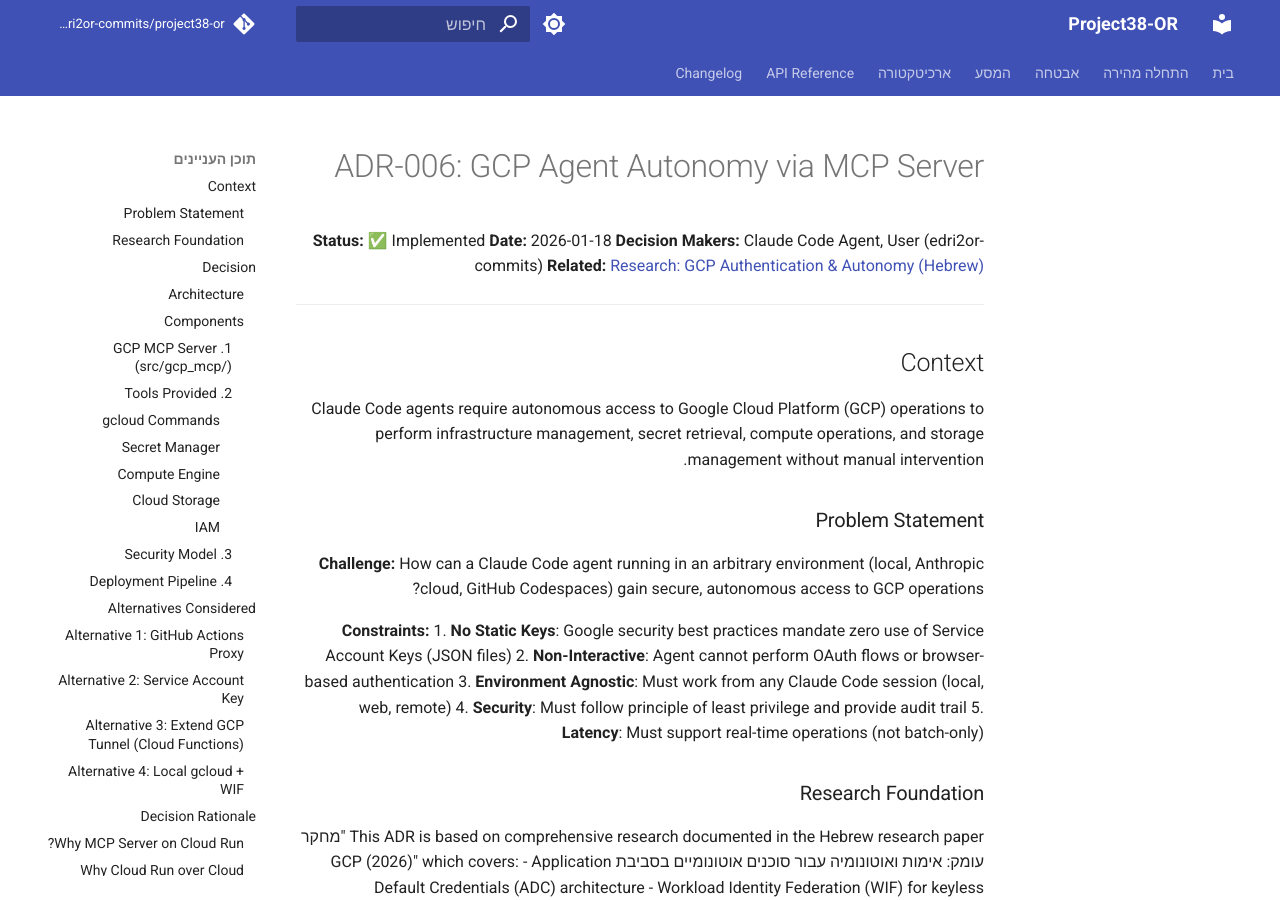
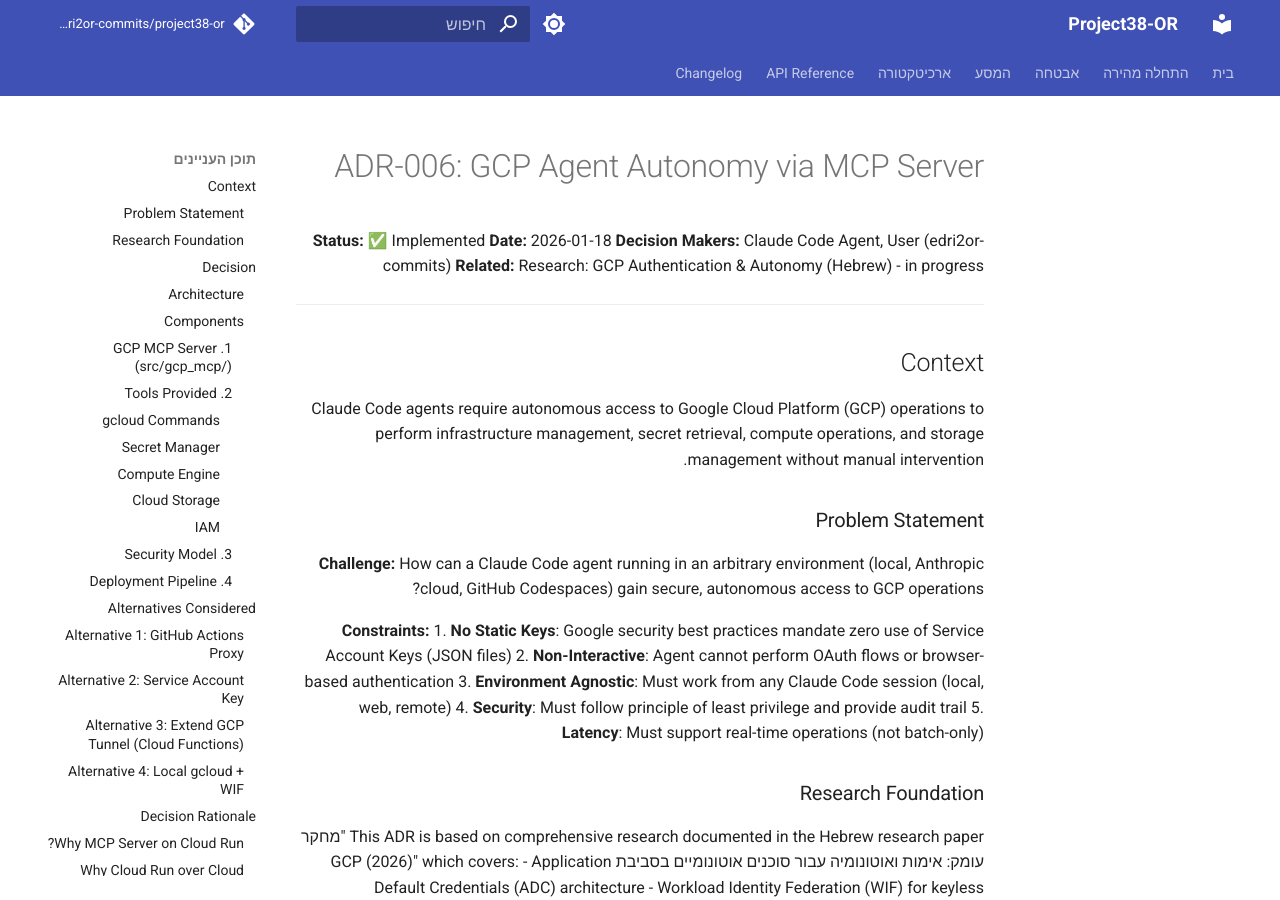
Before and after one commit to edri2or-commits/project38-or, an MkDocs documentation site: the page built from docs/decisions/ADR-006-gcp-agent-autonomy.md, in a window 1280 px wide and 900 px high. Built offline with MkDocs 1.6.1 and Material for MkDocs 9.7.7, drawn with Linux system fonts in a browser that asks for light colours; comment, search, counter and statistics services are not loaded; some of the changed text lies outside the part shown.

Commit message:
docs: Fix broken links in ADR-006 documents for mkdocs strict mode
- Remove broken link to non-existent research file in ADR-006-gcp-agent-autonomy.md
- Convert relative links to files outside docs/ folder to plain text in
  ADR-006-multi-llm-routing-strategy.md (CLAUDE.md, services/litellm-gateway/)

```diff
--- a/docs/decisions/ADR-006-gcp-agent-autonomy.md
+++ b/docs/decisions/ADR-006-gcp-agent-autonomy.md
@@ -3,7 +3,7 @@
 **Status:** ✅ Implemented
 **Date:** 2026-01-18
 **Decision Makers:** Claude Code Agent, User (edri2or-commits)
-**Related:** [Research: GCP Authentication & Autonomy (Hebrew)](../../research/gcp-auth-autonomy-2026.md)
+**Related:** Research: GCP Authentication & Autonomy (Hebrew) - in progress
 
 ---
 
@@ -410,7 +410,7 @@ claude mcp add --transport http \
 ## References
 
 ### Documentation
-- **Hebrew Research Paper:** [GCP Authentication & Autonomy (2026)](../../research/gcp-auth-autonomy-2026.md)
+- **Hebrew Research Paper:** GCP Authentication & Autonomy (2026) - in progress
 - **Implementation:** `src/gcp_mcp/`
 - **Deployment Workflow:** `.github/workflows/deploy-gcp-mcp.yml`
 - **Usage Guide:** `src/gcp_mcp/README.md`
```
Also changed, not shown: docs/decisions/ADR-006-multi-llm-routing-strategy.md (+2 -2 lines).
